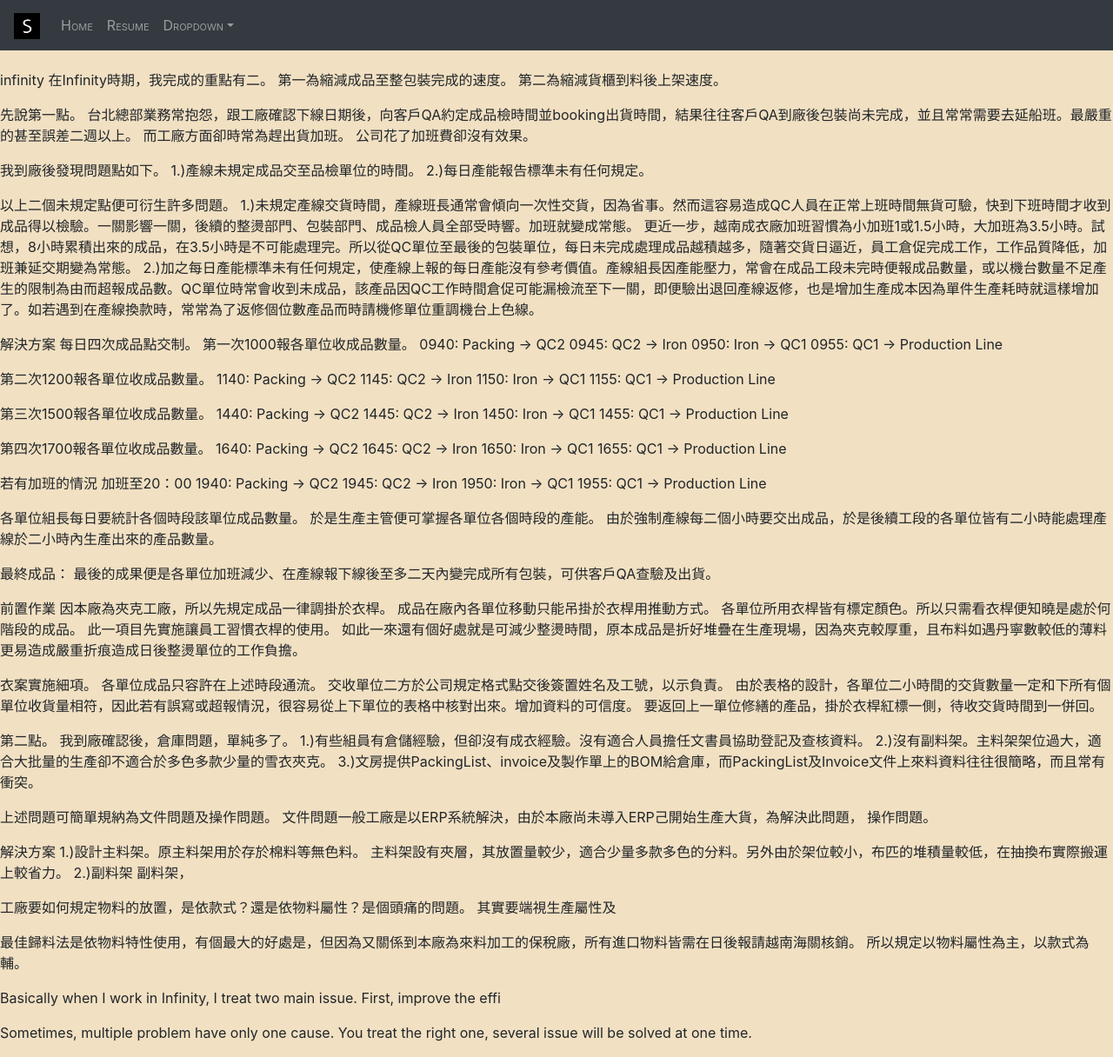
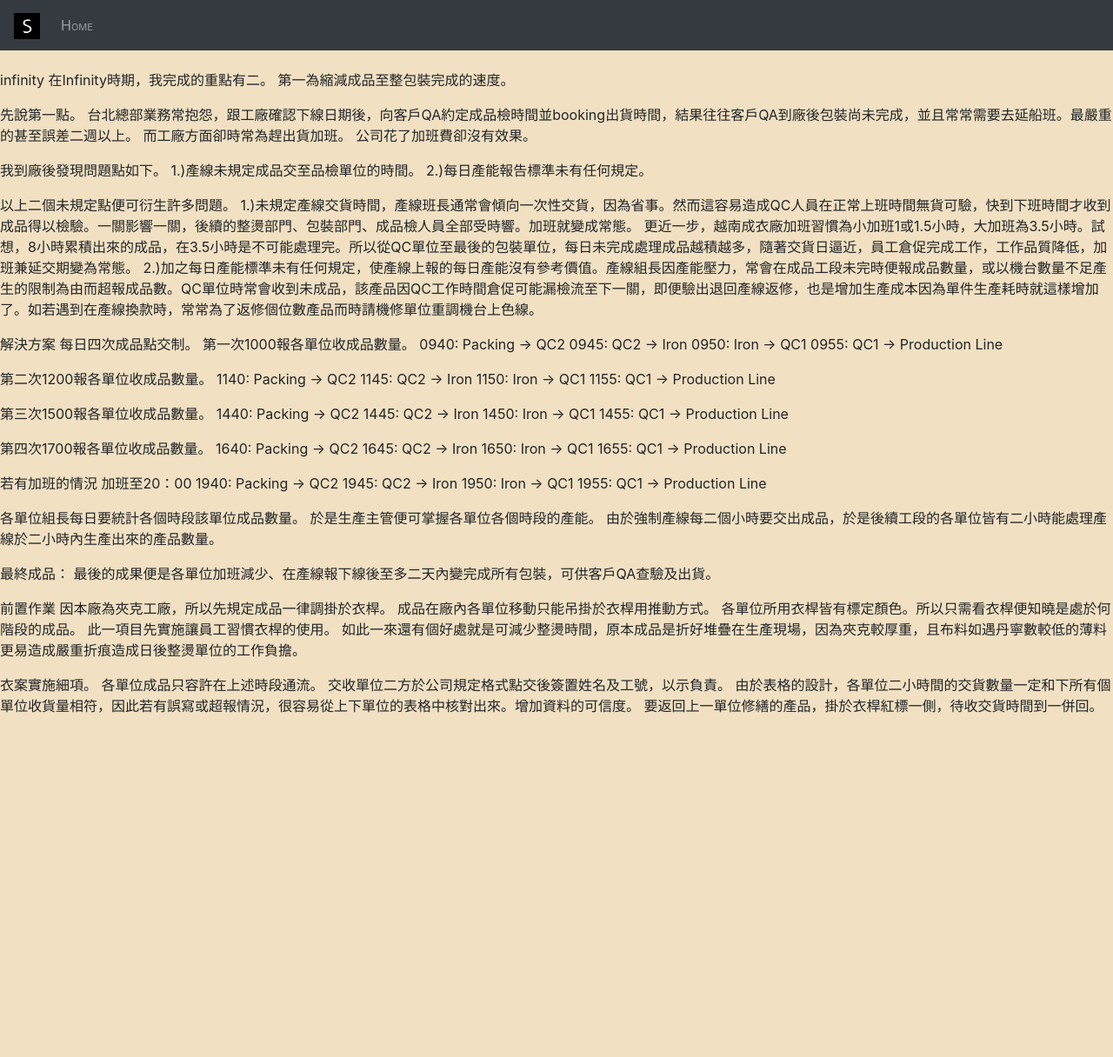
Before and after one commit to Steve-Hsu/steve-hsu.github.io, a Jekyll site: the page built from _posts/2018-01-01-CV-2018.md, in a window 1280 px wide and 1216 px high. Shown: the whole window at 87% size. Built offline with Jekyll 4.4.1, drawn with Linux system fonts in a browser that asks for light colours; nearby versions of some CDN libraries; some web fonts are replaced; our own code applies the rules of GitHub Pages for plain Markdown files; library files that are not in the unit come from our copies.

Commit message:
hide the resume under constructions

```diff
--- a/_includes/header.html
+++ b/_includes/header.html
@@ -12,18 +12,18 @@
         <li class="nav-item home">
           <a class="nav-link" href="/">Home</a>
         </li>
-        <li class="nav-item resume">
+        <!-- <li class="nav-item resume">
           <a class="nav-link " href="/resume">Resume</a>
-        </li>
+        </li> -->
 
-        <li class="nav-item dropdown">
+        <!-- <li class="nav-item dropdown">
           <a class="nav-link dropdown-toggle" href="#" id="dropdown01" data-toggle="dropdown" aria-haspopup="true" aria-expanded="false">Dropdown</a>
           <div class="dropdown-menu" aria-labelledby="dropdown01">
             <a class="dropdown-item" href="#">Action</a>
             <a class="dropdown-item" href="#">Another action</a>
             <a class="dropdown-item" href="#">Something else here</a>
           </div>
-        </li>
+        </li> -->
       </ul>
 
       <!-- the search bar -->
--- a/_posts/2018-01-01-CV-2018.md
+++ b/_posts/2018-01-01-CV-2018.md
@@ -8,7 +8,7 @@ Accomplisthements: Improve work efficiency. QA Dept: ,Packaging Dept packing for
 infinity
 在Infinity時期，我完成的重點有二。
 第一為縮減成品至整包裝完成的速度。
-第二為縮減貨櫃到料後上架速度。
+<!-- 第二為縮減貨櫃到料後上架速度。 -->
 
 先說第一點。
 台北總部業務常抱怨，跟工廠確認下線日期後，向客戶QA約定成品檢時間並booking出貨時間，結果往往客戶QA到廠後包裝尚未完成，並且常常需要去延船班。最嚴重的甚至誤差二週以上。
@@ -79,7 +79,7 @@ infinity
 要返回上一單位修繕的產品，掛於衣桿紅標一側，待收交貨時間到一併回。
 
 
-第二點。
+<!-- 第二點。
 我到廠確認後，倉庫問題，單純多了。
 1.)有些組員有倉儲經驗，但卻沒有成衣經驗。沒有適合人員擔任文書員協助登記及查核資料。
 2.)沒有副料架。主料架架位過大，適合大批量的生產卻不適合於多色多款少量的雪衣夾克。
@@ -98,11 +98,9 @@ infinity
 工廠要如何規定物料的放置，是依款式？還是依物料屬性？是個頭痛的問題。
 其實要端視生產屬性及
 
-最佳歸料法是依物料特性使用，有個最大的好處是，但因為又關係到本廠為來料加工的保稅廠，所有進口物料皆需在日後報請越南海關核銷。
-所以規定以物料屬性為主，以款式為輔。
+3.)規定歸料方式。
+如工廠為少款多量，一般以物料歸料為主。
+如工廠為多款少量，一般以款式歸料為主。
+本廠為來料加工的保稅廠，所有進口物料皆需在日後報請越南海關核銷，經查當時核銷的依據為HS code。所以規定以物料屬性為主，以款式為輔。
 
-
-Basically when I work in Infinity, I treat two main issue.
-First, improve the effi
-
-Sometimes, multiple problem have only one cause. You treat the right one, several issue will be solved at one time.
+4.)新增一員文員編制於倉庫。 -->
--- a/animation.js
+++ b/animation.js
@@ -2,7 +2,7 @@
 
 anime({
   targets: '.circle',
-  translateX: 200,
+  translateX: 1000,
   direction:'alternate',
   loop: true,
   background:'rgb(210, 55, 45)',
```
Also changed, not shown: _posts/2017-01-01-CV-2017.md (+31 -0 lines), index.html (+2 -6 lines).
